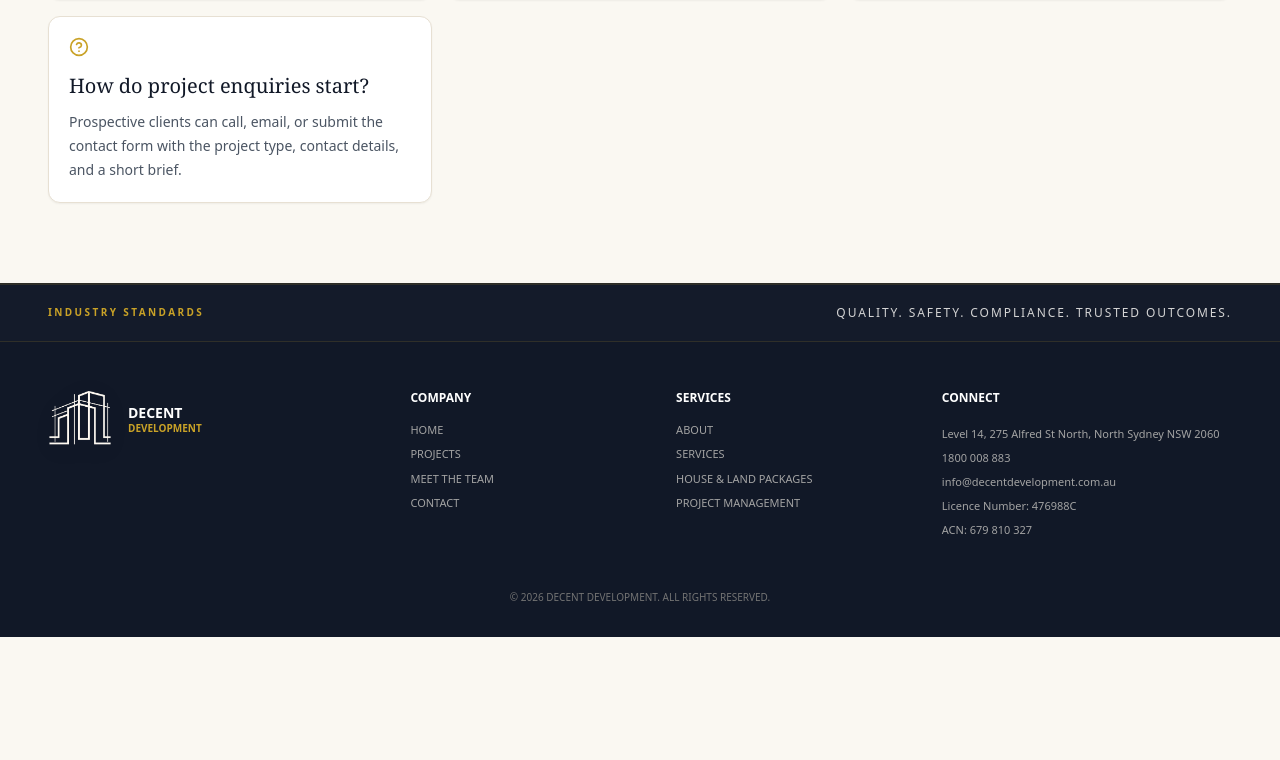
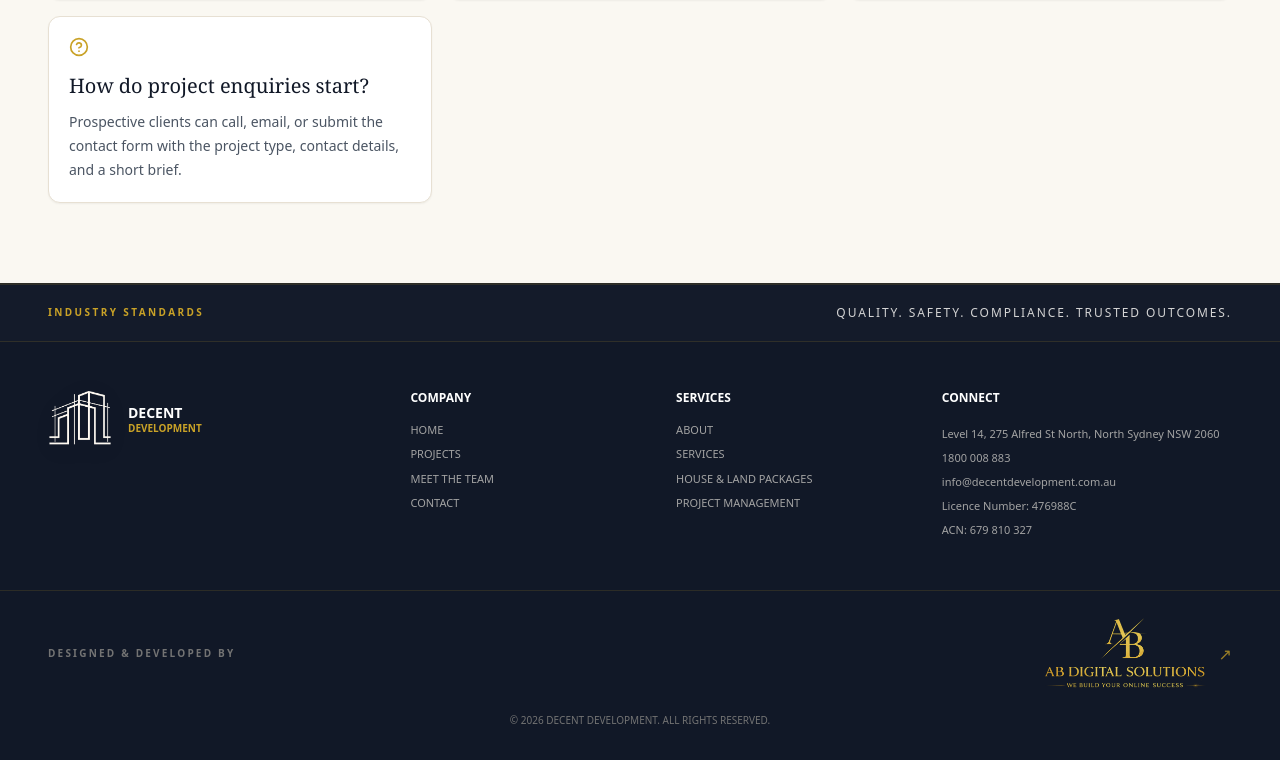
Before and after one commit to abubakerasif202/decent-development, a React (Vite) app: page / in a window 1280 px wide. Shown: the part 4343-5103 px from the top of the page. Before the commit the page ends 4980 px from the top, so only its background shows below. Built offline with nearby package versions, Linux system fonts and the light colour scheme.

Commit message:
feat: add AB Digital Solutions developer credit

```diff
--- /dev/null
+++ b/src/components/ABDeveloperCredit.jsx
@@ -0,0 +1,36 @@
+const AB_STUDIO_URL = 'https://www.abwebstudio.com.au/'
+
+export default function ABDeveloperCredit() {
+  return (
+    <div className="border-t border-brand-gold/15 px-5 pt-6 sm:px-8 lg:px-12">
+      <div className="mx-auto flex max-w-7xl flex-col items-center justify-between gap-3 text-center sm:flex-row sm:text-left">
+        <p className="text-[10px] font-semibold uppercase tracking-[0.22em] text-neutral-500">
+          Designed &amp; Developed by
+        </p>
+
+        <a
+          className="focus-ring group inline-flex min-h-11 items-center gap-2 rounded-sm text-brand-gold/75 transition-opacity duration-300 hover:text-brand-gold hover:opacity-100"
+          href={AB_STUDIO_URL}
+          target="_blank"
+          rel="noopener noreferrer"
+          aria-label="Visit AB Digital Solutions"
+        >
+          <img
+            src="/branding/ab-digital-solutions-watermark.webp"
+            alt=""
+            width="672"
+            height="309"
+            className="h-auto w-[clamp(8.5rem,18vw,10.625rem)] object-contain opacity-90 transition-transform duration-300 group-hover:-translate-y-0.5"
+            decoding="async"
+          />
+          <span
+            aria-hidden="true"
+            className="text-base transition-transform duration-300 group-hover:-translate-y-0.5 group-hover:translate-x-0.5"
+          >
+            ↗
+          </span>
+        </a>
+      </div>
+    </div>
+  )
+}
--- a/src/components/Footer.jsx
+++ b/src/components/Footer.jsx
@@ -1,6 +1,7 @@
 import { Link } from 'react-router-dom'
 import { motion, useReducedMotion } from 'framer-motion'
 import { HOUSE_LAND_ENABLED } from '../config/featureFlags.js'
+import ABDeveloperCredit from './ABDeveloperCredit.jsx'
 
 const quickLinks = [
   ['Home', '/'],
@@ -117,7 +118,9 @@ export default function Footer({ company, logo }) {
         </div>
       </div>
 
-      <div className="pb-8 text-center text-[10px] uppercase text-neutral-500">
+      <ABDeveloperCredit />
+
+      <div className="pb-8 pt-5 text-center text-[10px] uppercase text-neutral-500">
         &copy; {year} {company.name}. All rights reserved.
       </div>
     </motion.footer>
```
Also changed, not shown: public/branding/ab-digital-solutions-watermark.webp (added).
